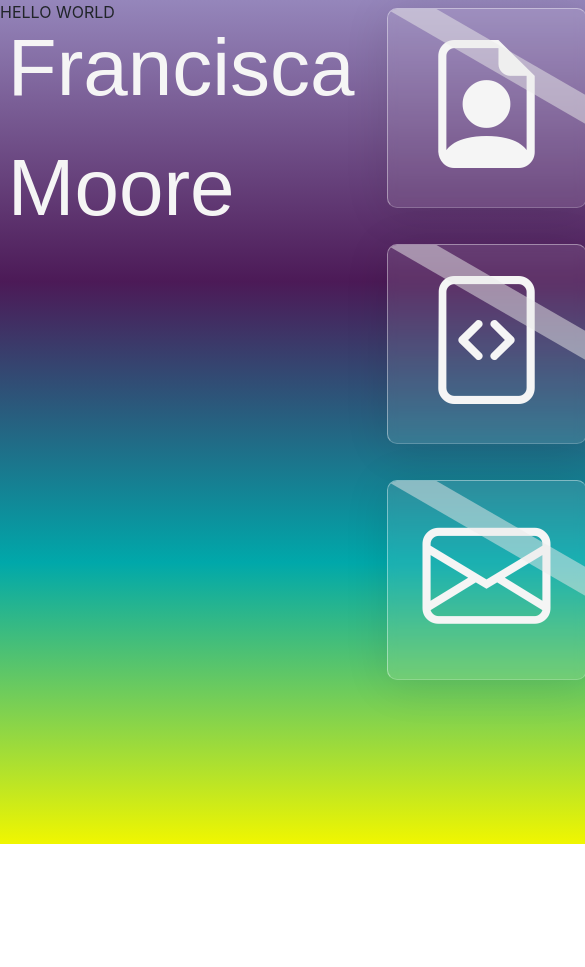
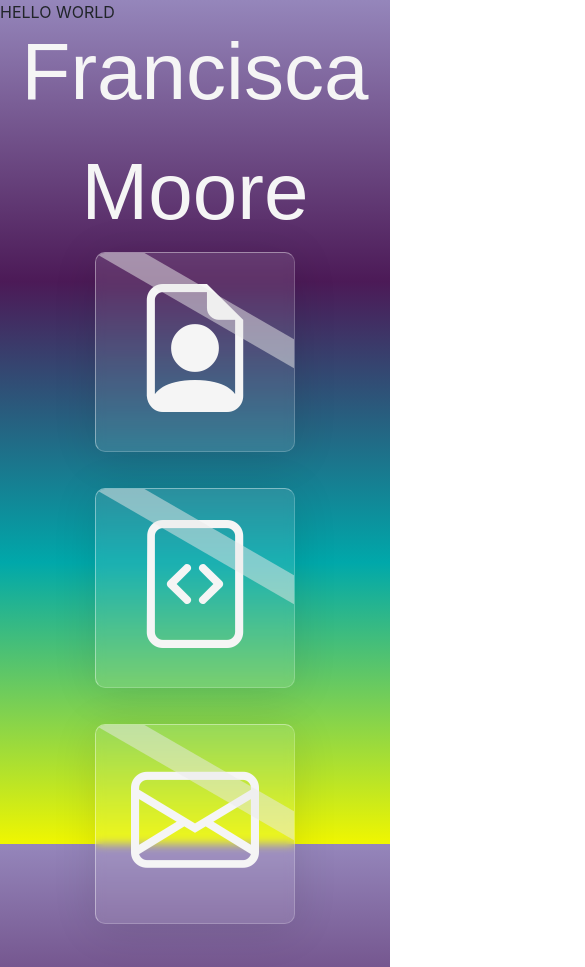
Before and after one commit to FraanMoore/portafolio, a React (Create React App) app: page / in a window 390 px wide. Shown: the whole page, 585 px wide, since content can reach past the window. Before the commit the page ends 844 px from the top, so only its background shows below. Built offline with nearby package versions, Linux system fonts and the light colour scheme.

Commit message:
is responsive

```diff
--- a/src/App.css
+++ b/src/App.css
@@ -5,6 +5,8 @@ CALIPSO - #00A8AA
 AMARILLO - #F0F600
 */
 body{
-    background: linear-gradient( #9586bb, #4C1A57, #00A8AA, #F0F600); ;
+    background: linear-gradient( #9586bb, #4C1A57, #00A8AA, #F0F600);
+    background-repeat: no-repeat;
+    background-attachment: fixed;
 
 }
--- a/src/navbar.css
+++ b/src/navbar.css
@@ -130,27 +130,43 @@ li .bi{
   }
 
 
-@media screen and (768px <= width <= 1200px) {
+@media screen and (768px <= width <= 1200px ) {
     /* Styles for medium screens */
     nav {
-      padding: 5%; /* Adjust padding for smaller screens */
+      padding:11%; /* Adjust padding for smaller screens */
+      flex-direction: column;
 
     }
     ul {
         flex-direction: column; /* Stack navigation items vertically */
+        padding: 0%;
+        justify-content: center;
+
+      }
+    .fullname {
         justify-content: center;
     }
 
   }
 
-  @media screen and (max-width: 480px) {
+  @media screen and (375px <= width <= 667px) {
     /* Styles for small screens */
     nav {
-      padding: 2%; /* Adjust padding for even smaller screens */
+        padding:3%; /* Adjust padding for smaller screens */
+        flex-direction: column;
+
       }
       ul {
           flex-direction: column; /* Stack navigation items vertically */
+          padding: 0%;
+          justify-content: center;
+
         }
+      .fullname {
+          justify-content: center;
+          text-align: center;
+      }
+
   }
 
   /* Adjust other styles as necessary for responsiveness */
```
Lines whose indentation alone changed are shown as unchanged.
